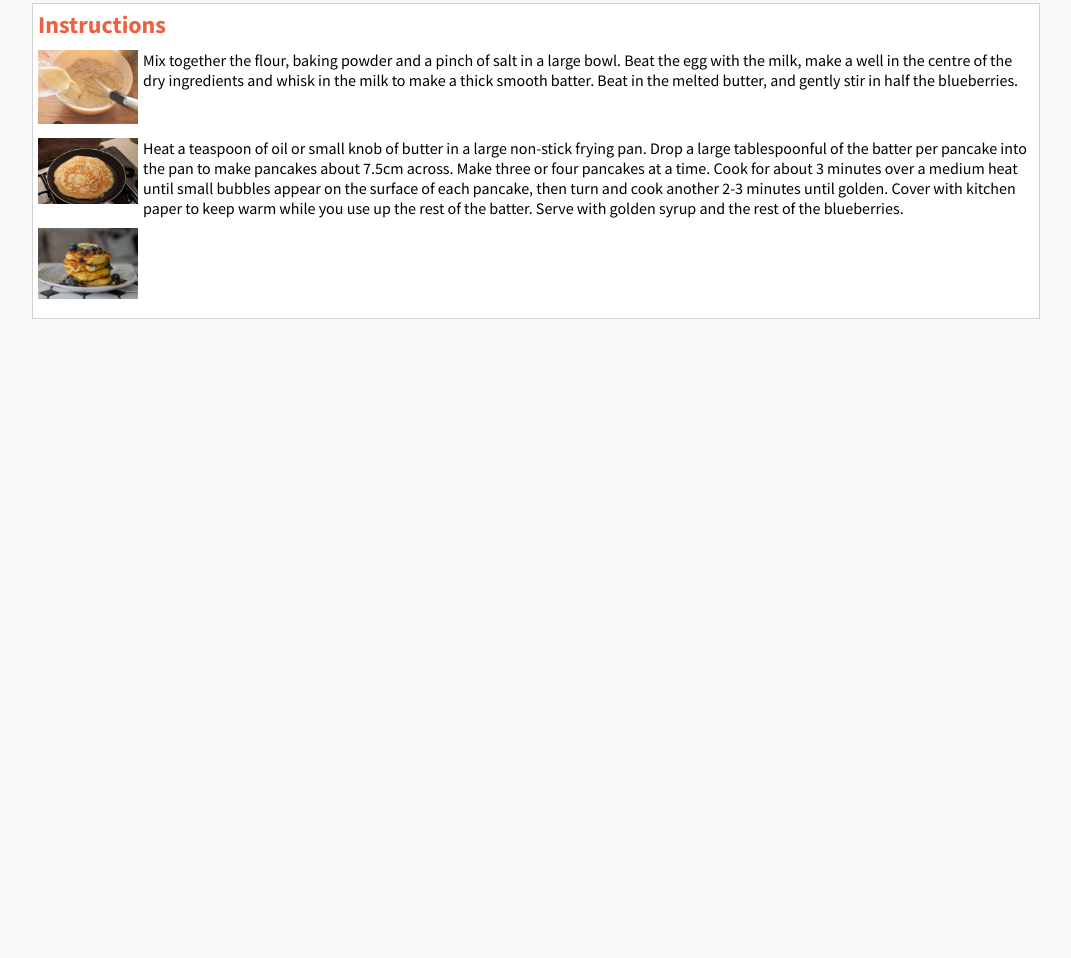
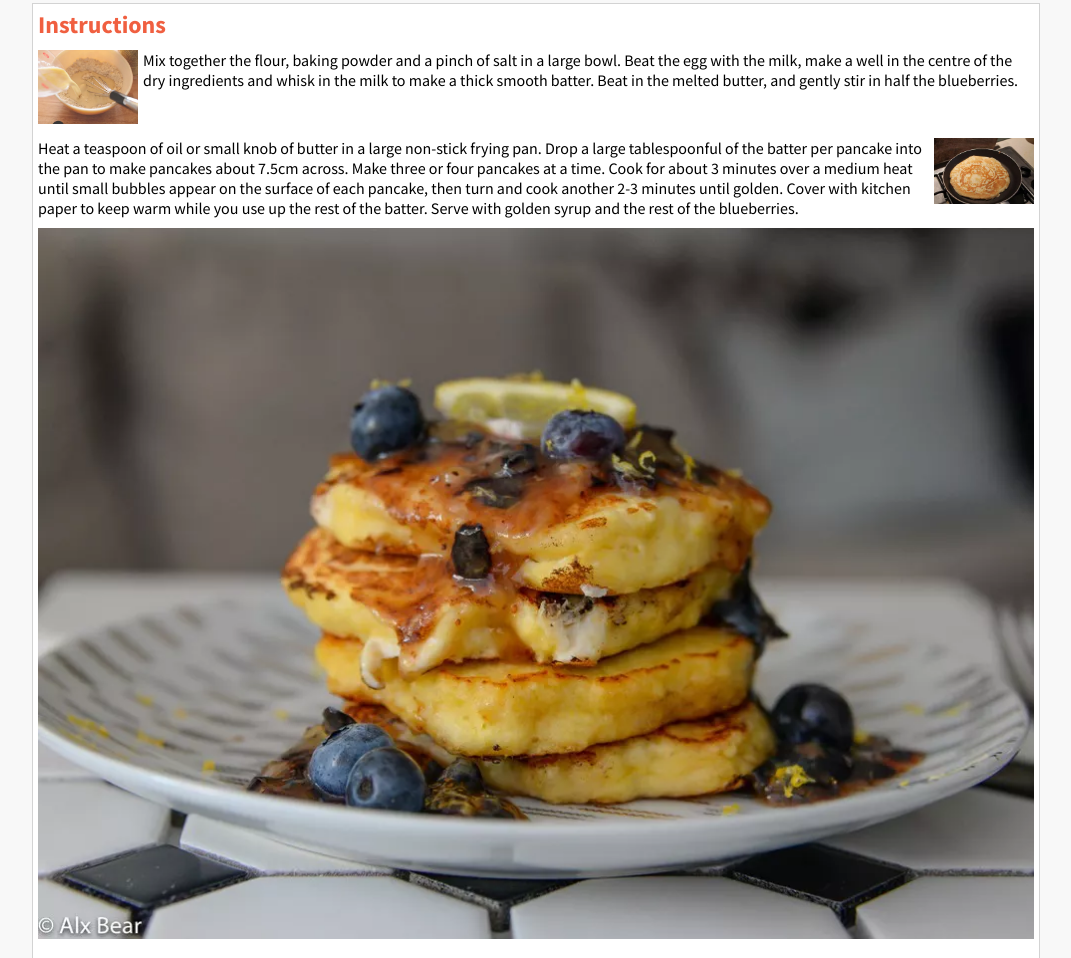
Before and after one commit to Leoooob/Recipe_Depot, a website: page root/recipe.html in a window 1280 px wide. Shown: the part 951-1909 px from the top of the page, without its empty margins (104-1175 px from the left). Before the commit the page ends 1308 px from the top, so only its background shows below. Drawn offline with Linux system fonts and the light colour scheme.

Commit message:
small style updates to recipe page

```diff
--- a/root/css/style.css
+++ b/root/css/style.css
@@ -175,7 +175,21 @@ body {
       grid-gap: 5px;
       margin: 10px 0;
       grid-template-columns: 100px auto; }
+      .instructionsBlock ul .instructionStep:nth-child(odd) img {
+        grid-column: 1; }
+      .instructionsBlock ul .instructionStep:nth-child(odd) .instructionText {
+        grid-column: 2; }
+      .instructionsBlock ul .instructionStep:nth-child(even) {
+        grid-template-columns: auto 100px; }
+        .instructionsBlock ul .instructionStep:nth-child(even) img {
+          grid-column: 2; }
+        .instructionsBlock ul .instructionStep:nth-child(even) .instructionText {
+          grid-column: 1; }
       .instructionsBlock ul .instructionStep img {
-        width: 100%; }
-      .instructionsBlock ul .instructionStep p {
-        margin: 0; }
+        width: 100%;
+        grid-row: 1; }
+      .instructionsBlock ul .instructionStep .instructionText {
+        margin: 0;
+        grid-row: 1; }
+      .instructionsBlock ul .instructionStep.finalStep {
+        grid-template-columns: auto; }
--- a/root/scss/main.scss
+++ b/root/scss/main.scss
@@ -20,16 +20,14 @@ body {
   display: grid;
   grid-gap: 15px 10px;
   color: #f05f40;
-  //grid-template-columns: 1fr 1fr 1fr;
   grid-template-columns: repeat(3, 300px);
 
+  // TODO: Update breakpoints
   @media screen and (max-width: 800px) {
-    //grid-template-columns: 1fr 1fr;
     grid-template-columns: repeat(2, 300px);
   }
 
   @media screen and (max-width: 500px) {
-    //grid-template-columns: 1fr;
     grid-template-columns: 300px;
   }
 
@@ -259,12 +257,40 @@ body {
       margin: 10px 0;
       grid-template-columns: 100px auto;
 
+      &:nth-child(odd) {
+        img {
+          grid-column: 1;
+        }
+
+        .instructionText {
+          grid-column: 2;
+        }
+      }
+
+      &:nth-child(even) {
+        grid-template-columns: auto 100px;
+
+        img {
+          grid-column: 2;
+        }
+
+        .instructionText {
+          grid-column: 1;
+        }
+      }
+
       img {
         width: 100%;
+        grid-row: 1;
       }
 
-      p {
+      .instructionText {
         margin: 0;
+        grid-row: 1;
+      }
+
+      &.finalStep {
+        grid-template-columns: auto;
       }
     }
   }
```
Also changed, not shown: dist/css/style.css.
